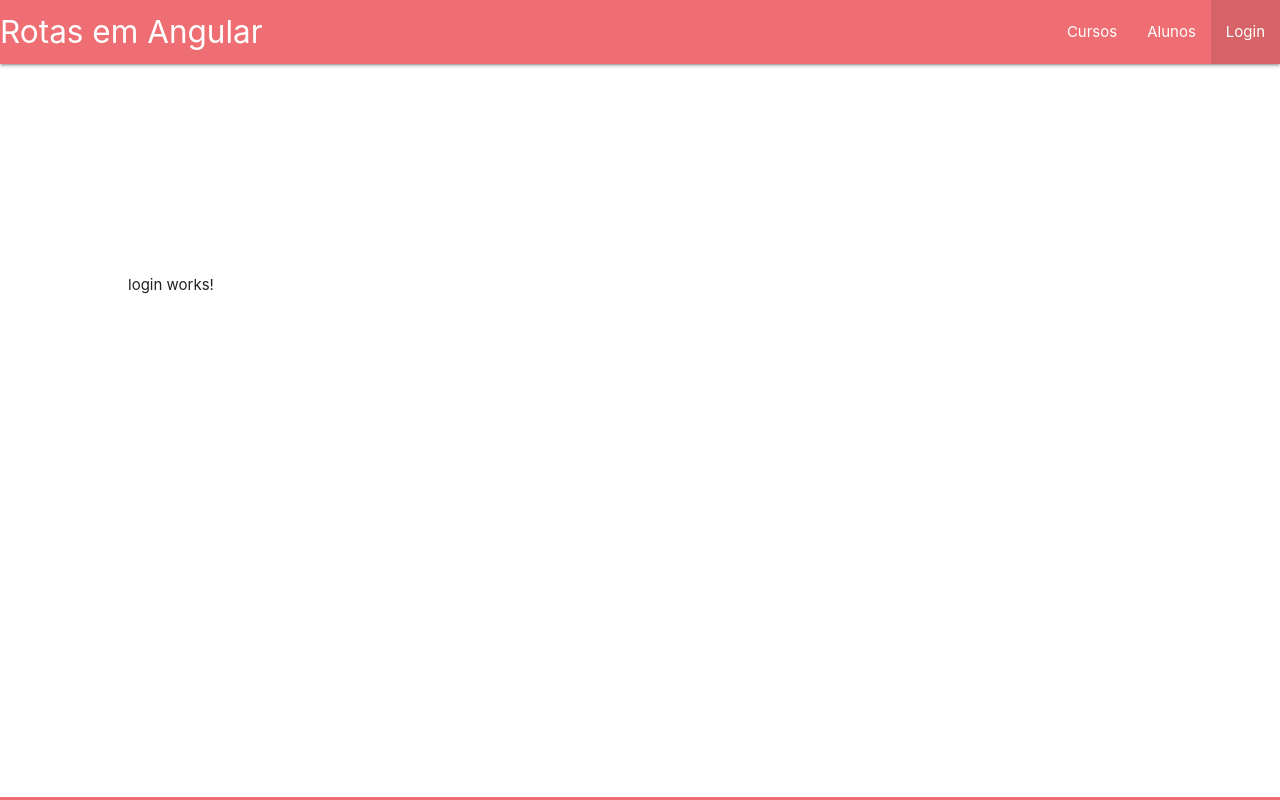
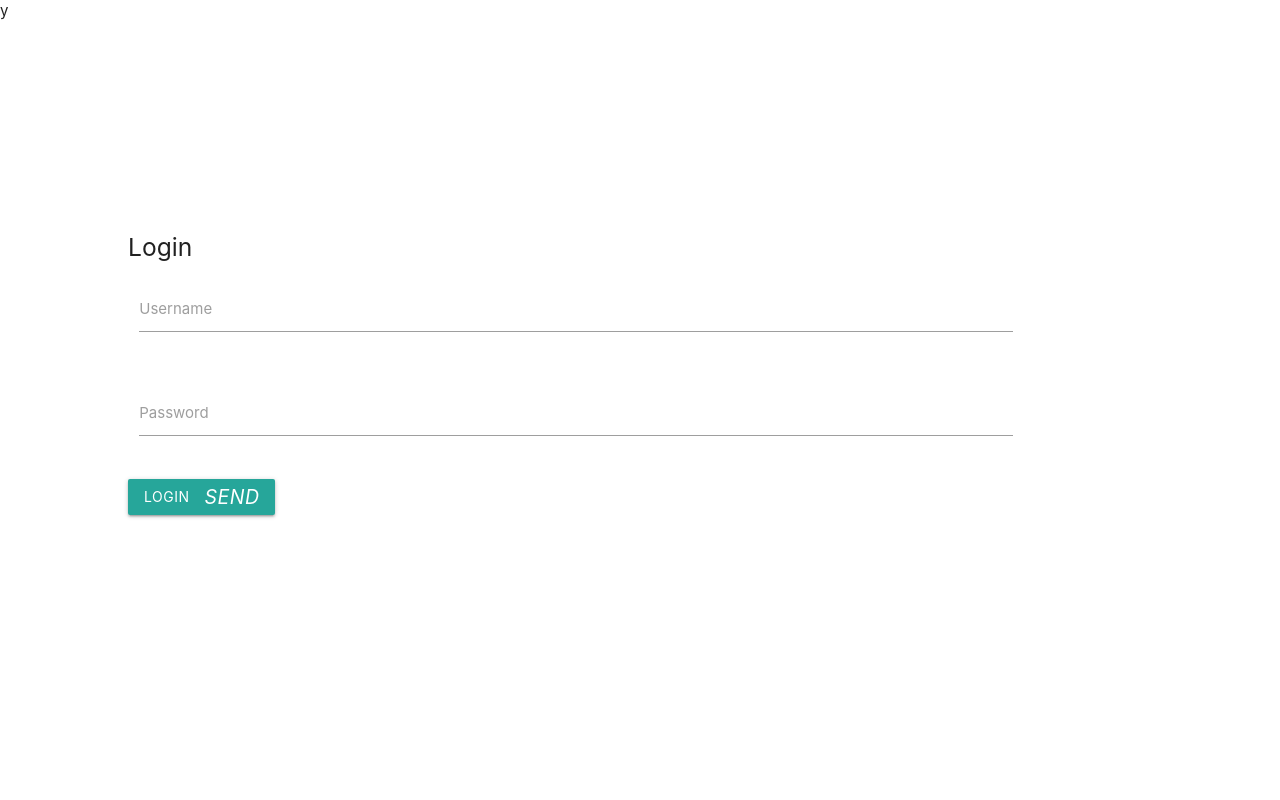
Before and after one commit to Gthalles/angular-routes, an Angular app: page /login in a window 1280 px wide. Shown: the top 800 px of the page. Built offline with nearby package versions, Linux system fonts and the light colour scheme.

Commit message:
Desenvolvendo tela de login e serviço de autenticaçao

```diff
--- a/src/app/app.component.html
+++ b/src/app/app.component.html
@@ -1,5 +1,4 @@
-<header>
-  <nav>
+  <nav *ngIf="showMenu">
     <div class="nav-wrapper">
       <a routerLink="" class="brand-logo">Rotas em Angular</a>
       <a data-target="mobile-demo" class="sidenav-trigger"><i class="material-icons">menu</i></a>
@@ -10,8 +9,7 @@
         <li routerLinkActive="active"><a routerLink="login">Login</a></li>
       </ul>
     </div>
-  </nav>
-</header>
+  </nav>y
 
 <div class="container">
   <!--<p>Digite o id do curso desejado:</p>
--- a/src/app/app.component.ts
+++ b/src/app/app.component.ts
@@ -1,4 +1,5 @@
 import { Component } from '@angular/core';
+import { AuthenticationService } from './login/authentication.service';
 
 @Component({
   selector: 'app-root',
@@ -7,4 +8,14 @@ import { Component } from '@angular/core';
 })
 export class AppComponent {
   title = 'angular-routes';
+
+  showMenu: boolean = false;
+
+  constructor(private authService: AuthenticationService) { }
+
+  ngOnInit() {
+    this.authService.showMenuEmitter.subscribe(
+      show => this.showMenu = show
+    );
+  }
 }
--- /dev/null
+++ b/src/app/login/authentication.service.ts
@@ -0,0 +1,38 @@
+import { EventEmitter, Injectable } from '@angular/core';
+import { Router } from '@angular/router';
+import { User } from './user';
+
+@Injectable({
+  providedIn: 'root'
+})
+export class AuthenticationService {
+  private authenticated: boolean = false;
+  showMenuEmitter = new EventEmitter<boolean>();
+
+  authentication(user: User) {
+    if (user.name === null) {
+      console.log('Campo de nome de usuário obrigatório!');
+    } else if (user.name.length <= 5) {
+      console.log('Mínimo de 5 dígitos');
+    } else if (user.name === 'thalles@gempe.dev'){
+      if(user.password === null) {
+        console.log('Campo de senha obrigatório');
+      } else if (user.password.length <= 5) {
+        console.log('Mínimo de 5 dígitos');
+      } else if (user.password === '020818') {
+        this.authenticated = true;
+        this.showMenuEmitter.emit(true);
+        this.router.navigate(['/']);
+      } else {
+        console.log('Senha incorreta');
+        this.showMenuEmitter.emit(false);
+      }
+    } else {
+      console.log('Nome de usuário incorreto!');
+      this.showMenuEmitter.emit(false);
+    }
+  }
+
+  constructor(private router: Router) { }
+
+}
--- a/src/app/login/login.component.html
+++ b/src/app/login/login.component.html
@@ -1 +1,20 @@
-<p>login works!</p>
+<h5>Login</h5>
+
+<div class="row">
+    <div class="input-field col s12">
+        <label for="name">Username</label>
+        <input type="text" id="name" [(ngModel)]="user.name">
+    </div>
+</div>
+<div class="row">
+    <div class="input-field col s12">
+        <input type="password" id="password" [(ngModel)]="user.password">
+        <label for="password">Password</label>
+    </div>
+</div>
+
+    <button class="btn waves-effect waves-light"
+        type="submit" name="action" (click)="login()">
+        Login
+        <i class="material-icons right">send</i>
+    </button>
--- a/src/app/login/login.component.ts
+++ b/src/app/login/login.component.ts
@@ -1,4 +1,7 @@
 import { Component, OnInit } from '@angular/core';
+import { AuthenticationService } from './authentication.service';
+import { User } from './user';
+
 
 @Component({
   selector: 'app-login',
@@ -7,7 +10,13 @@ import { Component, OnInit } from '@angular/core';
 })
 export class LoginComponent implements OnInit {
 
-  constructor() { }
+  user: User = new User();
+
+  login() {
+    this.authenticationService.authentication(this.user);
+  }
+
+  constructor(private authenticationService: AuthenticationService) { }
 
   ngOnInit(): void {
   }
--- /dev/null
+++ b/src/app/login/user.ts
@@ -0,0 +1,5 @@
+
+export class User {
+    name: string = "";
+    password: string = "";
+}
```
Also changed, not shown: src/app/app.module.ts (+5 -2 lines), 1 other file (tests, documents, lock files or other folders).
